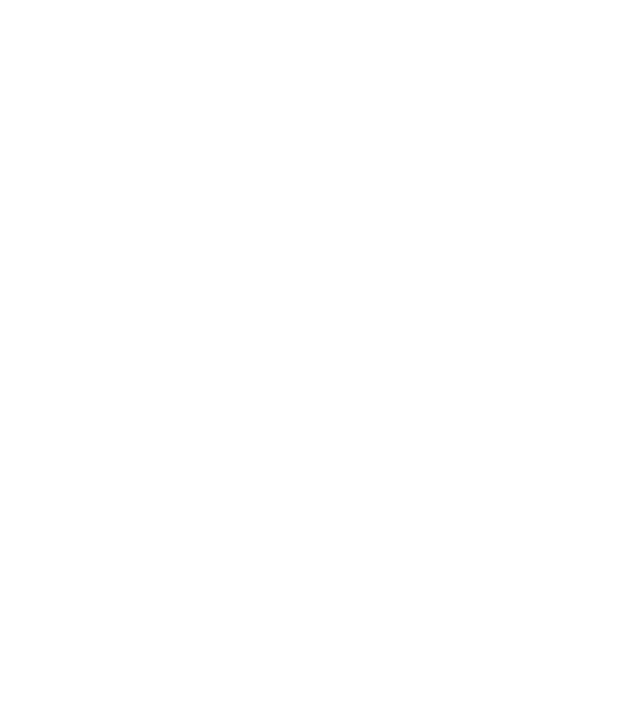
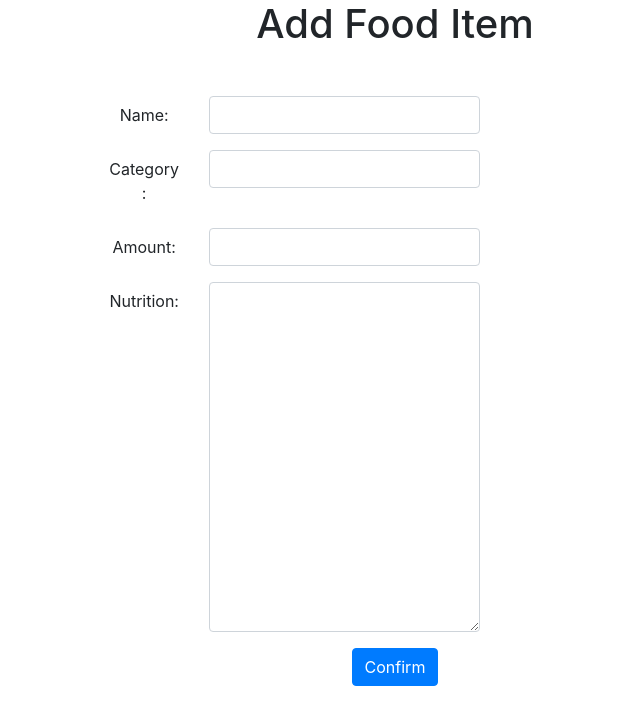
Before and after one commit to alexhickey09/cs326-final-chi, a plain HTML site: page dc-add.html in a window 1280 px wide. Shown: the whole page, without its empty margins (245-885 px from the left). Drawn offline with nearby package versions, Linux system fonts and the light colour scheme.

Commit message:
all visuals

```diff
--- a/dc-add.html
+++ b/dc-add.html
@@ -3,9 +3,42 @@
 <head>
     <meta charset="UTF-8">
     <meta name="viewport" content="width=device-width, initial-scale=1.0">
+    <link rel="stylesheet" href="https://cdn.jsdelivr.net/npm/bootstrap@4.5.3/dist/css/bootstrap.min.css" integrity="sha384-TX8t27EcRE3e/ihU7zmQxVncDAy5uIKz4rEkgIXeMed4M0jlfIDPvg6uqKI2xXr2" crossorigin="anonymous">
+    <link rel="stylesheet" href="main.css" />
     <title>DishSaver</title>
 </head>
 <body>
-
+    <div class="DC">
+        <div class="card text-center mx-auto border-0" style="width: 36rem;" >
+            <h1>Add Food Item</h1>
+            <form style="margin: 40px 2px;">
+                <div class="form-group row ">
+                    <label for="name" class="col-sm-2 col-form-label">Name:</label>
+                    <div class="col-sm-6">
+                        <input type="text" class="form-control" id="name" >
+                    </div>
+                </div>
+                <div class="form-group row ">
+                    <label for="category" class="col-sm-2 col-form-label">Category:</label>
+                    <div class="col-sm-6">
+                        <input type="text" class="form-control" id="category" >
+                    </div>
+                </div>
+                <div class="form-group row ">
+                    <label for="Amount" class="col-sm-2 col-form-label">Amount:</label>
+                    <div class="col-sm-6">
+                        <input type="text" class="form-control" id="amount" >
+                    </div>
+                </div>
+                <div class="form-group row ">
+                    <label for="nutrition" class="col-sm-2 col-form-label">Nutrition:</label>
+                    <div class="col-sm-6">
+                        <textarea  class="form-control" id="nutrition" rows = "14" ></textarea>
+                    </div>
+                </div>
+                <button type="submit" class="btn btn-primary">Confirm</button>
+            </form>
+        </div>
+    </div>
 </body>
 </html>
```
